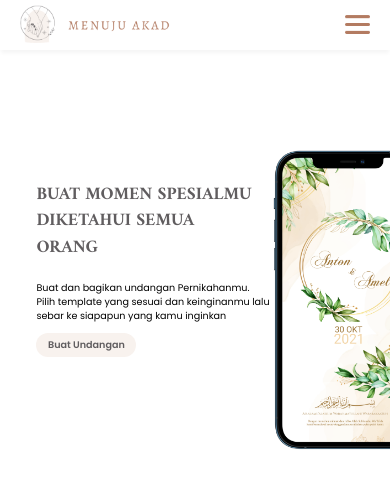
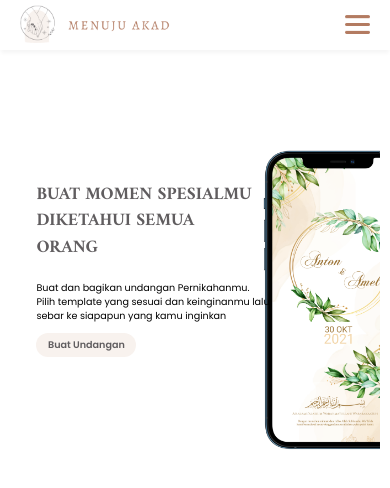
Before and after one commit to bktech-id/menujuakad, a React (Create React App) app: page / in a window 390 px wide. Shown: the top 488 px of the page. Built offline with nearby package versions, Linux system fonts and the light colour scheme.

Commit message:
fix: fix responsive image

```diff
--- a/src/containers/HomePage/styles.module.css
+++ b/src/containers/HomePage/styles.module.css
@@ -63,6 +63,7 @@
     right: 0;
     width: 30%;
     max-width: 150px;
+    padding-right: 10px;
   }
 
   .aboutWording {
```
